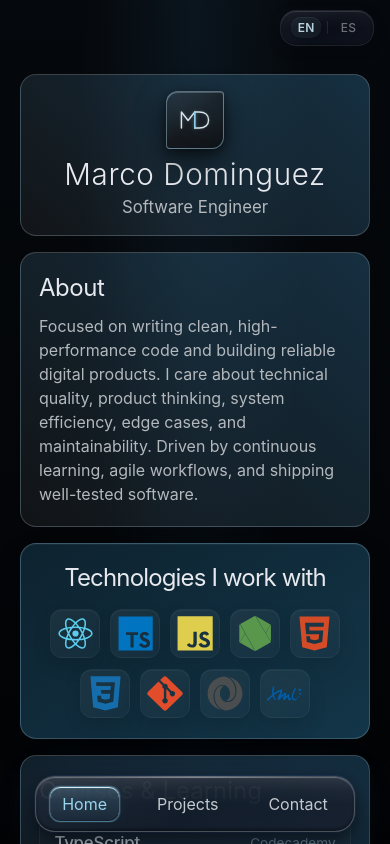
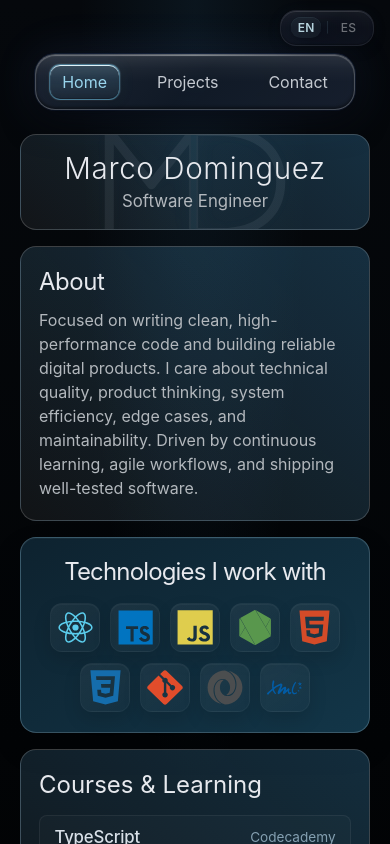
Before and after one commit to Marcodggz/portfolio, a React (Vite) app: page / in a window 390 px wide. Shown: the top 844 px of the page. Built offline with nearby package versions, Linux system fonts and the light colour scheme.

Commit message:
feat(home): refine bento layout and identity card

```diff
--- a/src/components/home/AboutMe/AboutMe.module.css
+++ b/src/components/home/AboutMe/AboutMe.module.css
@@ -16,7 +16,7 @@
 }
 
 .aboutMe h2 {
-  font-size: 1.9rem;
+  font-size: 1.75rem;
   font-weight: 400;
   letter-spacing: -0.02em;
 }
--- a/src/components/home/NameCard/NameCard.module.css
+++ b/src/components/home/NameCard/NameCard.module.css
@@ -1,10 +1,13 @@
 .nameCard {
+  position: relative;
   display: flex;
+  width: 100%;
   flex-direction: column;
   align-items: center;
   justify-content: center;
-  gap: 21px;
+  gap: 0;
   height: 100%;
+  min-height: 0;
   background: linear-gradient(
     45deg,
     rgba(255, 255, 255, 0.06),
@@ -14,6 +17,7 @@
   border-radius: 16px;
   padding: 10px 20px;
   color: var(--color-text-primary);
+  overflow: hidden;
 }
 
 .mark {
@@ -94,18 +98,55 @@
 
 /* Desktop: identity wrapper contains only h1, role hidden */
 .identity {
+  position: relative;
+  z-index: 1;
   display: flex;
   flex-direction: column;
   align-items: center;
   gap: 0;
 }
 
+.watermark {
+  position: absolute;
+  top: 50%;
+  left: 50%;
+  width: 9.5rem;
+  height: auto;
+  color: var(--color-nav-accent);
+  opacity: 0.08;
+  pointer-events: none;
+  transform: translate(-50%, -50%) scale(1.35);
+}
+
+.projectsLink {
+  display: inline-flex;
+  align-items: center;
+  min-height: 2rem;
+  margin-top: 0.75rem;
+  padding: 0.35rem 0.75rem;
+  border: 1px solid rgba(114, 197, 230, 0.35);
+  border-radius: 999px;
+  color: var(--color-nav-accent);
+  font-size: 0.78rem;
+  font-weight: 500;
+  letter-spacing: 0.015em;
+  text-decoration: none;
+  transition: background-color 0.2s ease, border-color 0.2s ease, color 0.2s ease;
+}
+
+.projectsLink:hover {
+  background: rgba(114, 197, 230, 0.12);
+  border-color: rgba(114, 197, 230, 0.62);
+  color: #d8f2ff;
+}
+
 .name {
-  font-size: clamp(1.8rem, 3.5vw, 2.2rem);
-  font-weight: 300;
+  font-size: clamp(1.85rem, 3vw, 2.05rem);
+  font-weight: 350;
   line-height: 1.2;
   letter-spacing: 0.02em;
   margin: 0;
+  white-space: nowrap;
 }
 
 .role {
@@ -159,6 +200,10 @@
     margin-top: 4px;
   }
 
+  .projectsLink {
+    margin-top: 0.55rem;
+  }
+
   .nameCard[data-language="es"] .role {
     font-size: 1.05rem;
   }
@@ -197,6 +242,13 @@
     font-size: 1.05rem;
   }
 
+  .projectsLink {
+    min-height: 1.85rem;
+    margin-top: 0.4rem;
+    padding: 0.3rem 0.65rem;
+    font-size: 0.74rem;
+  }
+
   .nameCard[data-language="es"] .role {
     font-size: 0.98rem;
   }
--- a/src/components/home/NameCard/NameCard.tsx
+++ b/src/components/home/NameCard/NameCard.tsx
@@ -9,16 +9,11 @@ const NameCard: React.FC = () => {
 
   return (
     <div className={styles.nameCard} data-language={language}>
-      <div className={styles.mark} aria-hidden="true">
-        <svg className={styles.markGlyph} viewBox="0 0 73 52" focusable="false">
-          <path className={styles.markPath} d="M6 44V8l15 19L36 8v36" />
-          <path
-            className={styles.markPath}
-            d="M36 8h10c13 0 21 7 21 18s-8 18-21 18H36"
-          />
-          <path className={styles.markAccent} d="M36 8v36" />
-        </svg>
-      </div>
+      <svg className={styles.watermark} viewBox="0 0 73 52" aria-hidden="true" focusable="false">
+        <path className={styles.markPath} d="M6 44V8l15 19L36 8v36" />
+        <path className={styles.markPath} d="M36 8h10c13 0 21 7 21 18s-8 18-21 18H36" />
+        <path className={styles.markAccent} d="M36 8v36" />
+      </svg>
       <div className={styles.identity}>
         <h1 className={styles.name}>Marco Dominguez</h1>
         <p className={styles.role}>{t.softwareEngineer}</p>
--- a/src/components/shared/Footer/Footer.module.css
+++ b/src/components/shared/Footer/Footer.module.css
@@ -3,7 +3,7 @@
   max-width: 1200px;
   margin: 0.5rem auto 0;
   padding: 0.65rem 1rem 0.8rem;
-  color: rgba(179, 184, 189, 0.72);
+  color: rgba(179, 184, 189, 0.82);
   font-size: 0.66rem;
 }
 
@@ -12,7 +12,7 @@
   align-items: center;
   justify-content: space-between;
   gap: 0.8rem;
-  border-top: 1px solid rgba(174, 205, 224, 0.1);
+  border-top: 1px solid rgba(174, 205, 224, 0.16);
   padding-top: 0.6rem;
 }
 
@@ -28,7 +28,7 @@
   justify-content: center;
   width: 1.35rem;
   height: 1.35rem;
-  color: rgba(179, 184, 189, 0.76);
+  color: rgba(179, 184, 189, 0.88);
   font-size: 0.72rem;
   text-decoration: none;
   transition: color 0.2s ease;
@@ -54,7 +54,7 @@
   .footer {
     max-width: none;
     margin-top: 0.15rem;
-    padding: 0.4rem 1.25rem calc(5rem + env(safe-area-inset-bottom, 0px));
+    padding: 0.8rem 1.25rem calc(1.25rem + env(safe-area-inset-bottom, 0px));
     text-align: center;
   }
 
--- a/src/components/shared/Layout/Layout.module.css
+++ b/src/components/shared/Layout/Layout.module.css
@@ -83,48 +83,44 @@
 }
 
 /* ── Mobile ≤ 600px ──────────────────────────────────────────────────────── */
-/*    Nav fixed at bottom, language selector top-right in normal flow        */
+/*    Keep both controls in normal flow so navigation never covers content.  */
 @media (max-width: 600px) {
   .headerWrapper {
-    /* Simplified header: only contains language switcher at top-right */
     display: flex;
-    flex-direction: row;
-    justify-content: flex-end;
-    align-items: flex-start;
+    flex-direction: column;
+    justify-content: flex-start;
+    align-items: center;
     gap: 0;
-    min-height: 64px;
-    padding: 12px 20px 0;
+    min-height: 126px;
+    padding: 10px 20px 12px;
   }
 
-  /* Nav moves to fixed position at bottom */
+  /* The nav remains easy to find without obscuring the reading flow. */
   .navColumn {
-    position: fixed;
-    bottom: calc(12px + env(safe-area-inset-bottom, 0px));
-    left: 50%;
+    position: static;
     width: calc(100% - 32px);
     max-width: 320px;
-    transform: translateX(-50%);
-    z-index: 1000;
+    margin-top: 8px;
   }
 
-  /* Language switcher stays top-right in normal flow */
+  /* Language selector stays aligned to the top-right. */
   .languageSwitcherWrapper {
     position: static;
-    top: auto;
-    right: auto;
+    align-self: flex-end;
+    order: -1;
     transform: none;
   }
 
-  /* Add bottom padding to main content to prevent overlap with fixed nav */
+  /* Restore regular end spacing now that the nav is part of the page flow. */
   .mainContent > main {
-    padding-bottom: calc(16px + env(safe-area-inset-bottom, 0px));
+    padding-bottom: 16px;
   }
 }
 
 /* ── Narrow mobile ≤ 480px ───────────────────────────────────────────────── */
 @media (max-width: 480px) {
   .headerWrapper {
-    min-height: 58px;
+    min-height: 118px;
     padding: 10px 16px 0;
   }
 }
--- a/src/pages/Home/Home.module.css
+++ b/src/pages/Home/Home.module.css
@@ -19,10 +19,10 @@
   /* minmax lets rows grow when content exceeds the minimum. */
   grid-template-rows:
     minmax(220px, auto)
-    minmax(90px, auto)
-    minmax(90px, auto)
-    minmax(110px, auto)
-    minmax(80px, auto);
+    minmax(80px, auto)
+    minmax(80px, auto)
+    minmax(94px, auto)
+    minmax(72px, auto);
   grid-template-areas:
     "about   about   about   about   about   about   about   about   abstract abstract abstract abstract"
     "webdev  webdev  webdev  webdev  name    name    name    name    abstract abstract abstract abstract"
--- a/src/styles/global.css
+++ b/src/styles/global.css
@@ -33,7 +33,7 @@
   --color-surface-accent: rgba(77, 176, 238, 0.24);
   --color-text-primary: #e7e9ee;
   --color-text-secondary: #b3b8bd;
-  --color-text-meta: rgba(174, 205, 224, 0.62);
+  --color-text-meta: rgba(174, 205, 224, 0.72);
   --background-app:
     radial-gradient(
       ellipse at 50% 0%,
```
